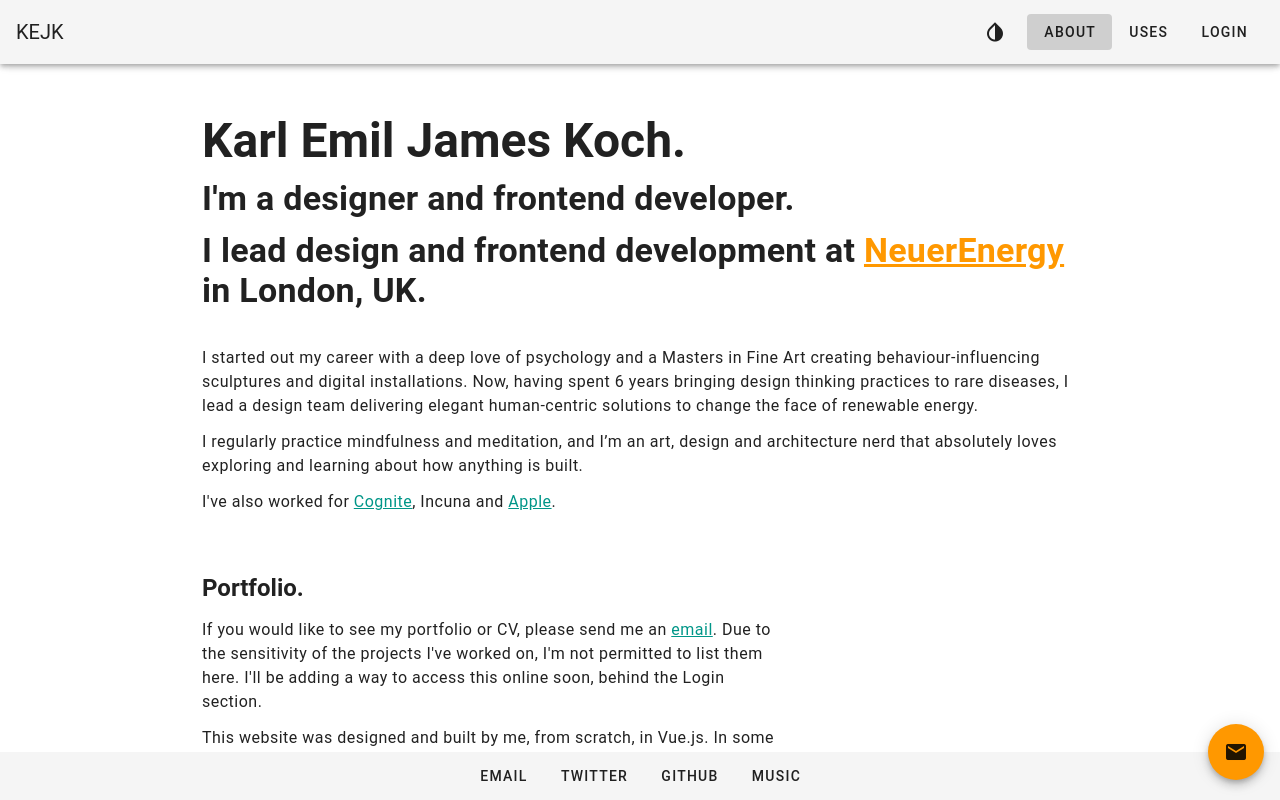
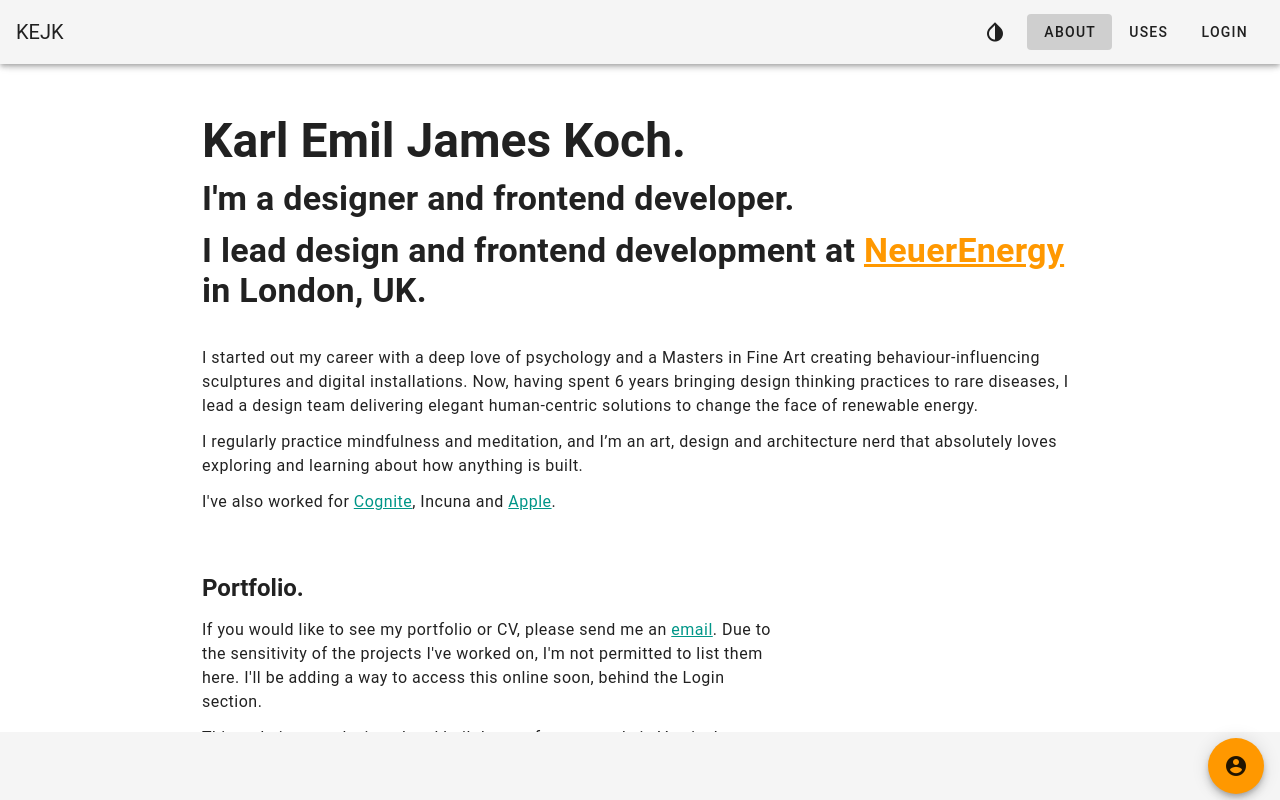
Before and after one commit to kemiljk/kejk_vue_rebuild, a Vue app: page / in a window 1280 px wide. Shown: the top 800 px of the page. Built offline with nearby package versions, Linux system fonts and the light colour scheme.

Commit message:
Added proper FAB with foot links inside it

```diff
--- a/src/App.vue
+++ b/src/App.vue
@@ -20,18 +20,63 @@
       </v-responsive>
     </v-content>
     <v-footer app>
-      <v-btn absolute  fab top right color="orange" href="mailto:hi@kejk.co">
-        <v-icon>mdi-email</v-icon>
-      </v-btn>
-      <v-row justify="center" no-gutters>
-        <v-btn href="mailto:hi@kejk.co" target="_blank" text>Email</v-btn>
-        <v-btn href="https://www.twitter.com/_kejk" target="_blank" text>Twitter</v-btn>
+      <v-row justify="end" no-gutters>
+        <!-- <v-btn href="https://www.twitter.com/_kejk" target="_blank" text>Twitter</v-btn>
         <v-btn href="https://github.com/kemiljk" target="_blank" text>Github</v-btn>
         <v-btn
           href="https://music.apple.com/gb/album/cornerstone/1300802348"
           target="_blank"
           text
-        >Music</v-btn>
+        >Music</v-btn> -->
+      <v-speed-dial
+      v-model="fab"
+      :top="top"
+      :bottom="bottom"
+      :right="right"
+      :left="left"
+      :direction="direction"
+      :transition="transition"
+    >
+      <template v-slot:activator>
+        <v-btn
+          v-model="fab"
+          color="orange"
+          fab
+        >
+          <v-icon v-if="fab">mdi-close</v-icon>
+          <v-icon v-else>mdi-account-circle</v-icon>
+        </v-btn>
+      </template>
+      <v-btn
+        fab
+        dark
+        small
+        color="teal"
+        href="mailto:hi@kejk.co"
+      >
+        <v-icon>mdi-email</v-icon>
+      </v-btn>
+      <v-btn
+        fab
+        dark
+        small
+        color="light-blue"
+        href="https://www.twitter.com/_kejk"
+        target="_blank"
+      >
+        <v-icon>mdi-twitter</v-icon>
+      </v-btn>
+      <v-btn
+        fab
+        dark
+        small
+        color="red"
+        href="https://music.apple.com/gb/album/cornerstone/1300802348"
+        target="_blank"
+      >
+        <v-icon>mdi-music</v-icon>
+      </v-btn>
+    </v-speed-dial>
       </v-row>
     </v-footer>
   </v-app>
```
